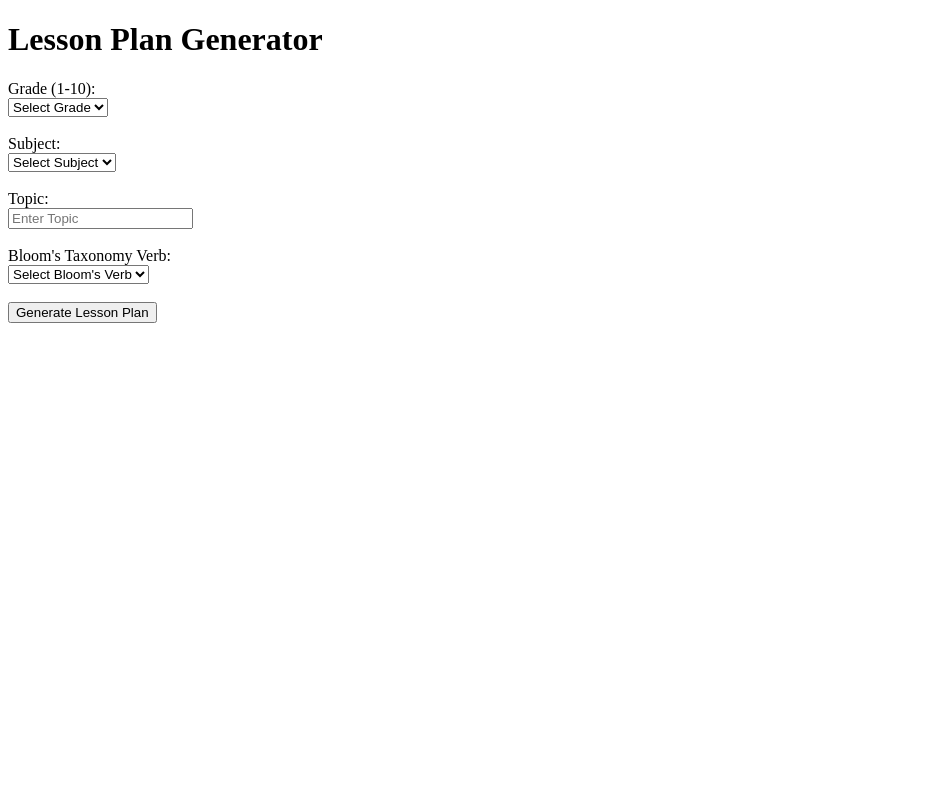
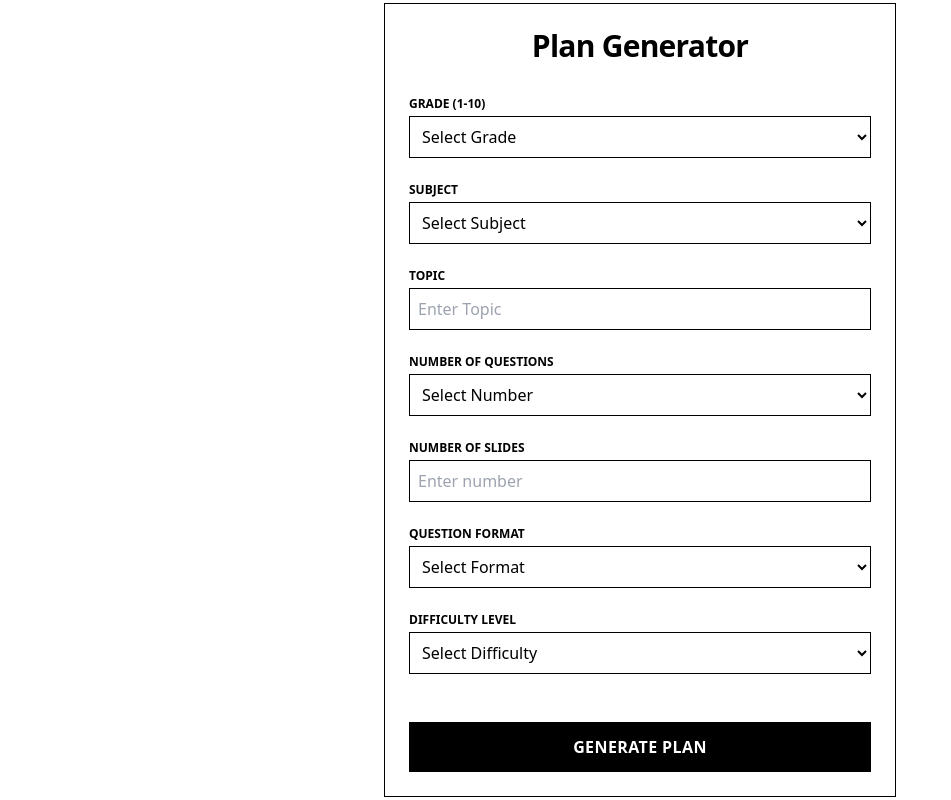
Before and after one commit to shathwik33/NGO-Project, a Flask app: page / in a window 1280 px wide. Shown: the whole page, without its empty margins (0-951 px from the left). Run offline with Flask 3, Linux system fonts and the light colour scheme; some libraries are stand-ins or nearby versions.

Commit message:
Implement Lesson Plan Generator with enhanced form inputs and result display

```diff
--- a/app.py
+++ b/app.py
@@ -1,24 +1,41 @@
-from flask import Flask, request, render_template, render_template_string
-from chain import abc
-import markdown
+from flask import Flask, request, render_template
+from chain import invoke
+import markdown2
 import os
 
 app = Flask(__name__)
 
-@app.route("/", methods=["GET", "POST"])
+
+@app.route("/", methods=["GET"])
 def home():
     return render_template("index.html")
 
-@app.route("/result", methods=["GET", "POST"])
+
+@app.route("/result", methods=["POST"])
 def result():
-    if request.method == "POST":
-        grade = request.form.get("grade")
-        subject = request.form.get("subject")
-        topic = request.form.get("topic")
-        bloom = request.form.get("bloom")
-        md = markdown.markdown(abc(grade, subject, topic, bloom))
-        return render_template_string(md)
-    return "Submit the form first."
+    grade = request.form.get("grade")
+    subject = request.form.get("subject")
+    topic = request.form.get("topic")
+    num_questions = request.form.get("num_questions")
+    num_slides = request.form.get("num_slides")
+    question_format = request.form.get("question_format")
+    difficulty = request.form.get("difficulty")
+
+    response_text = invoke(
+        grade=grade,
+        subject=subject,
+        topic=topic,
+        num_questions=num_questions,
+        question_format=question_format,
+        difficulty=difficulty,
+        num_slides=num_slides,
+    )
+
+    html_content = markdown2.markdown(response_text)
+
+    return render_template("result.html", content=html_content)
+
 
 if __name__ == "__main__":
-    app.run(debug=True, host="0.0.0.0", port=int(os.environ.get("PORT", 5000)))
+    port = int(os.environ.get("PORT", 5000))
+    app.run(host="0.0.0.0", port=port, debug=True)
--- a/requirements.txt
+++ b/requirements.txt
@@ -1,6 +1,6 @@
 flask
-markdown
+markdown2
 langchain
-langchain-openai
+langchain-google-genai
 openai
 dotenv
--- a/templates/index.html
+++ b/templates/index.html
@@ -1,60 +1,95 @@
 <!DOCTYPE html>
-<html lang="en">
+<html lang="en" class="h-full bg-white">
 
 <head>
-    <meta charset="UTF-8">
-    <title>Lesson Plan Generator</title>
+  <meta charset="UTF-8" />
+  <meta name="viewport" content="width=device-width, initial-scale=1.0" />
+  <title>Lesson Plan Generator</title>
+  <script src="https://cdn.tailwindcss.com"></script>
 </head>
 
-<body>
+<body class="h-full flex items-center justify-center p-4">
+  <div class="w-full max-w-lg bg-white text-black p-6 border border-black">
+    <header class="mb-8 text-center">
+      <h1 class="text-3xl font-bold tracking-tight">Plan Generator</h1>
+    </header>
 
-    <h1>Lesson Plan Generator</h1>
+    <form method="post" action="/result" class="space-y-6">
+      <div>
+        <label for="grade" class="block text-xs uppercase font-semibold mb-1">Grade (1-10)</label>
+        <select id="grade" name="grade" required class="w-full px-2 py-2 border border-black bg-white text-black">
+          <option value="" disabled selected>Select Grade</option>
+          {% for i in range(1, 11) %}
+          <option>{{ i }}</option>
+          {% endfor %}
+        </select>
+      </div>
 
-    <form method="post" action="/result">
+      <div>
+        <label for="subject" class="block text-xs uppercase font-semibold mb-1">Subject</label>
+        <select id="subject" name="subject" required class="w-full px-2 py-2 border border-black bg-white text-black">
+          <option value="" disabled selected>Select Subject</option>
+          <option>Mathematics</option>
+          <option>Science</option>
+          <option>History</option>
+          <option>Geography</option>
+          <option>English</option>
+        </select>
+      </div>
 
-        <label for="grade">Grade (1-10):</label><br>
-        <select id="grade" name="grade">
-            <option>Select Grade</option>
-            <option>1</option>
-            <option>2</option>
-            <option>3</option>
-            <option>4</option>
-            <option>5</option>
-            <option>6</option>
-            <option>7</option>
-            <option>8</option>
-            <option>9</option>
-            <option>10</option>
-        </select><br><br>
+      <div>
+        <label for="topic" class="block text-xs uppercase font-semibold mb-1">Topic</label>
+        <input type="text" id="topic" name="topic" placeholder="Enter Topic" required
+          class="w-full px-2 py-2 border border-black bg-white text-black" />
+      </div>
 
-        <label for="subject">Subject:</label><br>
-        <select id="subject" name="subject">
-            <option>Select Subject</option>
-            <option>Mathematics</option>
-            <option>Science</option>
-            <option>History</option>
-            <option>Geography</option>
-            <option>English</option>
-        </select><br><br>
+      <div>
+        <label for="num_questions" class="block text-xs uppercase font-semibold mb-1">Number of Questions</label>
+        <select id="num_questions" name="num_questions" required
+          class="w-full px-2 py-2 border border-black bg-white text-black">
+          <option value="" disabled selected>Select Number</option>
+          {% for i in range(1, 11) %}
+          <option>{{ i }}</option>
+          {% endfor %}
+        </select>
+      </div>
 
-        <label for="topic">Topic:</label><br>
-        <input type="text" id="topic" name="topic" placeholder="Enter Topic"><br><br>
+      <div>
+        <label for="num_slides" class="block text-xs uppercase font-semibold mb-1">Number of Slides</label>
+        <input type="number" id="num_slides" name="num_slides" placeholder="Enter number" required
+          class="w-full px-2 py-2 border border-black bg-white text-black" min="1" />
+      </div>
 
-        <label for="bloom">Bloom's Taxonomy Verb:</label><br>
-        <select id="bloom" name="bloom">
-            <option>Select Bloom's Verb</option>
-            <option>Analyze</option>
-            <option>Apply</option>
-            <option>Create</option>
-            <option>Evaluate</option>
-            <option>Understand</option>
-            <option>Remember</option>
-        </select><br><br>
+      <div>
+        <label for="question_format" class="block text-xs uppercase font-semibold mb-1">Question Format</label>
+        <select id="question_format" name="question_format" required
+          class="w-full px-2 py-2 border border-black bg-white text-black">
+          <option value="" disabled selected>Select Format</option>
+          <option>MCQ</option>
+          <option>Short Answer</option>
+          <option>Long Answer</option>
+        </select>
+      </div>
 
-        <button type="submit">Generate Lesson Plan</button>
+      <div>
+        <label for="difficulty" class="block text-xs uppercase font-semibold mb-1">Difficulty Level</label>
+        <select id="difficulty" name="difficulty" required
+          class="w-full px-2 py-2 border border-black bg-white text-black">
+          <option value="" disabled selected>Select Difficulty</option>
+          <option>Easy</option>
+          <option>Medium</option>
+          <option>Hard</option>
+        </select>
+      </div>
 
+      <div class="pt-6">
+        <button type="submit"
+          class="w-full py-3 border border-black bg-black text-white font-bold uppercase tracking-wide">
+          Generate Plan
+        </button>
+      </div>
     </form>
-
+  </div>
 </body>
 
 </html>
```
Also changed, not shown: chain.py (+110 -12 lines), templates/result.html (added, +30 -0 lines), 1 other file.
